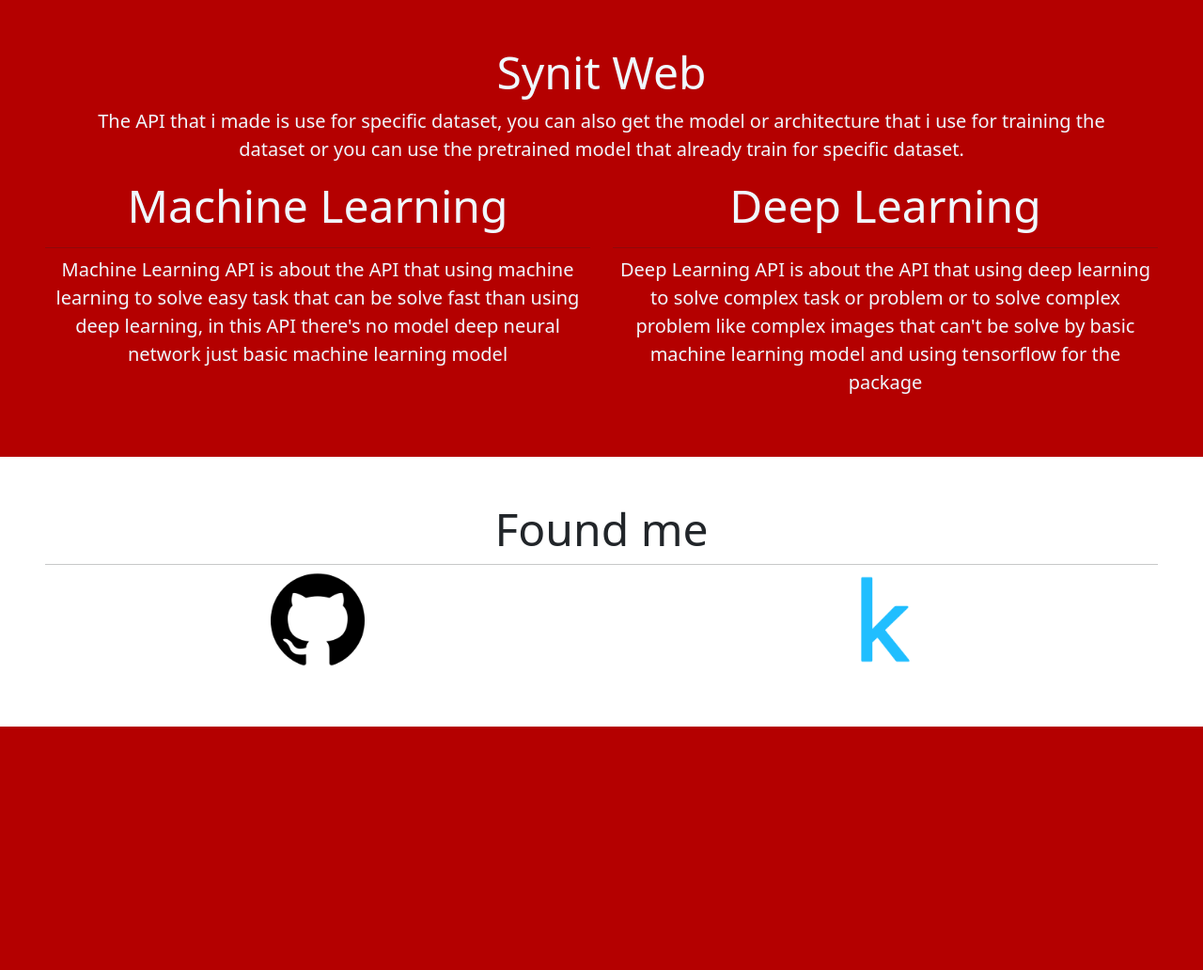
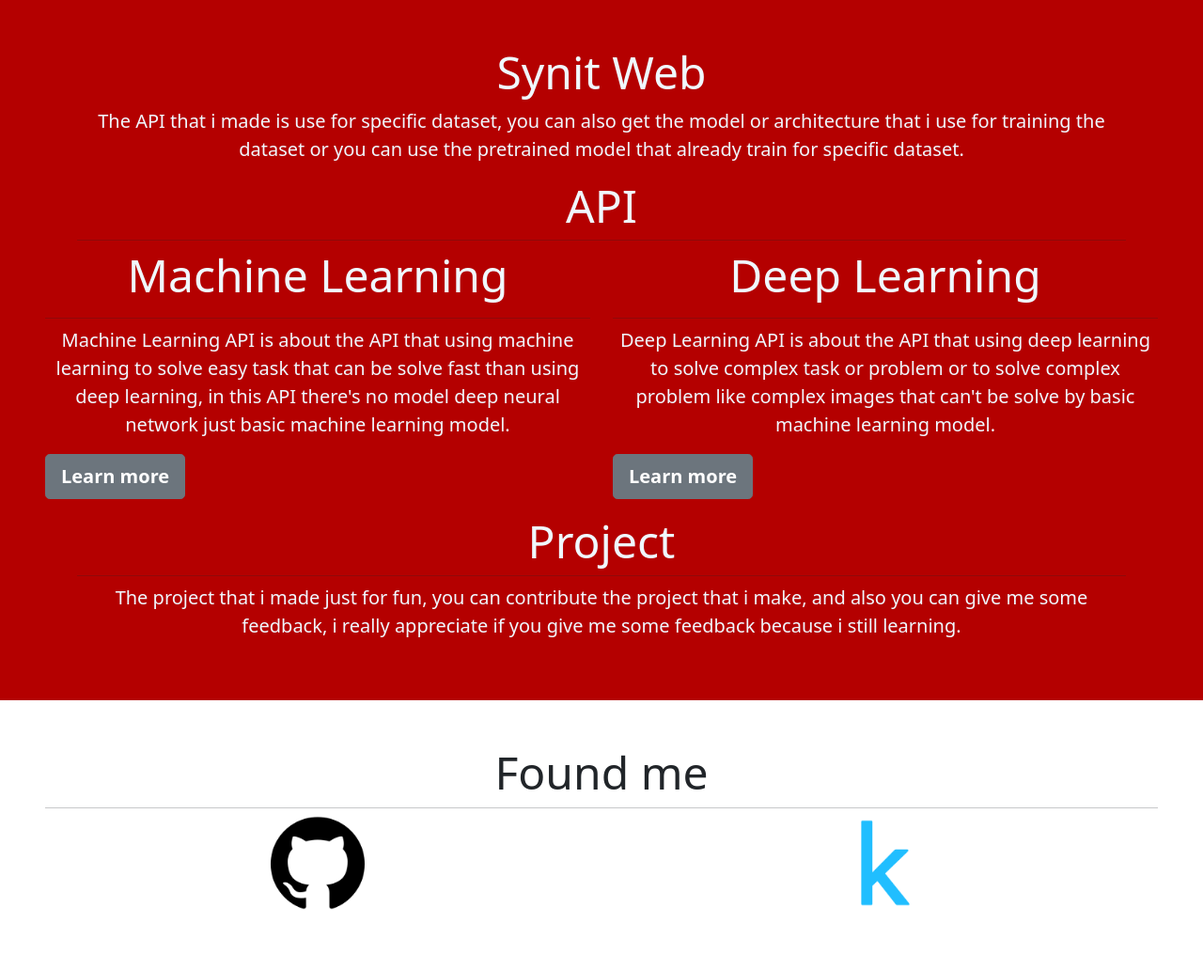
Before and after one commit to SynitCool/synit-web, a Flask app: page /home in a window 1280 px wide. Shown: the part 56-1088 px from the top of the page at 94% size. Before the commit the page ends 829 px from the top, so only its background shows below. Run offline with Flask 2, Linux system fonts and the light colour scheme; some libraries are stand-ins or nearby versions.

Commit message:
add pages, and edit home page

```diff
--- a/app.py
+++ b/app.py
@@ -21,5 +21,13 @@ def home():
 def about():
     return render_template("about.html")
 
+@app.route('/api/machine-learning')
+def ml_page():
+    return render_template("mlPage.html")
+
+@app.route('/api/deep-learning')
+def dl_page():
+    return render_template("dlPage.html")
+
 if __name__ == '__main__':
     app.run(debug=True)
--- /dev/null
+++ b/templates/dlPage.html
@@ -0,0 +1,2 @@
+{% extends "base.html" %}
+{% block title %}Deep Learning API{% endblock %}
--- a/templates/home.html
+++ b/templates/home.html
@@ -10,6 +10,10 @@
             specific dataset.
         </p>
     </div>
+    <div class="container">
+        <h1 class="display-5 text-center" style="color: aliceblue;">API</h1>
+        <hr class="my-2" />
+    </div>
     <div class="row">
         <div class="col-sm">
             <p class="display-5 text-center" style="color: aliceblue">Machine Learning</p>
@@ -17,7 +21,10 @@
             <p class="lead text-center" style="color: aliceblue;">
                 Machine Learning API is about the API that using machine learning to solve easy task
                 that can be solve fast than using deep learning, in this API there's no model deep neural
-                network just basic machine learning model
+                network just basic machine learning model.
+            </p>
+            <p class="lead">
+                <a href="/api/machine-learning" class="btn btn-lg btn-secondary fw-bold">Learn more</a>
             </p>
         </div>
         <div class="col-sm">
@@ -26,9 +33,20 @@
             <p class="lead text-center" style="color: aliceblue">
                 Deep Learning API is about the API that using deep learning to solve complex task or problem
                 or to solve complex problem like complex images that can't be solve by basic machine learning
-                model and using tensorflow for the package
+                model.
+            </p>
+            <p class="lead">
+                <a href="/api/deep-learning" class="btn btn-lg btn-secondary fw-bold">Learn more</a>
             </p>
         </div>
     </div>
+    <div class="container">
+        <h1 class="display-5 text-center" style="color: aliceblue;">Project</h1>
+        <hr class="my-2" />
+        <p class="lead text-center" style="color: aliceblue;">
+            The project that i made just for fun, you can contribute the project that i make, and also you can
+            give me some feedback, i really appreciate if you give me some feedback because i still learning.
+        </p>
+    </div>
 </div>
 {% endblock %}
--- /dev/null
+++ b/templates/mlPage.html
@@ -0,0 +1,2 @@
+{% extends "base.html" %}
+{% block title %}Machine Learning API{% endblock %}
```
